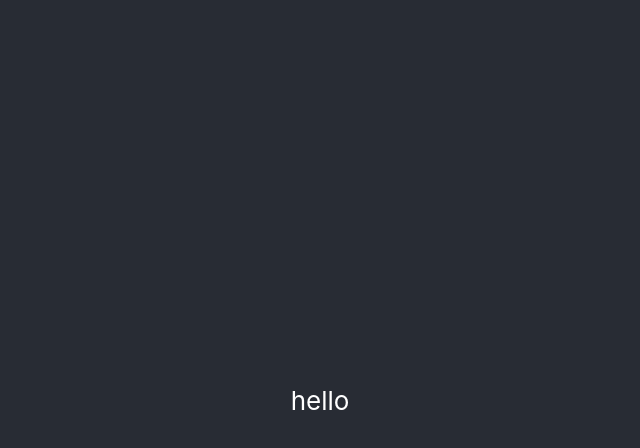
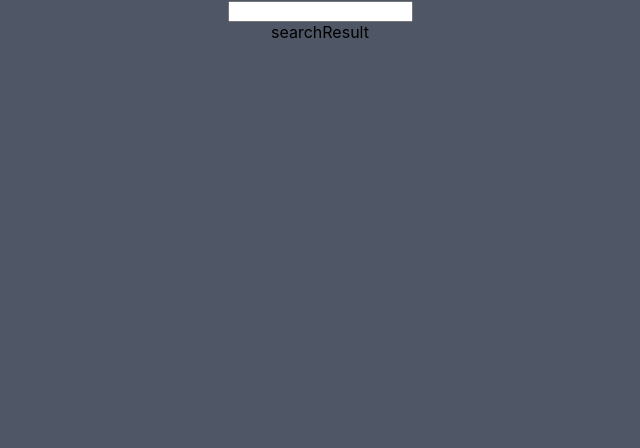
Before and after one commit to sweeptic/my-app2, a React (Create React App) app: page / in a window 1280 px wide. Shown: the top 448 px of the page, without its empty margins (320-960 px from the left). Built offline with nearby package versions, Linux system fonts and the light colour scheme.

Commit message:
move Movie component

```diff
--- a/public/index.html
+++ b/public/index.html
@@ -1,20 +1,18 @@
 <!DOCTYPE html>
 <html lang="en">
-  <head>
+
+<head>
     <meta charset="utf-8" />
     <link rel="icon" href="%PUBLIC_URL%/favicon.ico" />
     <meta name="viewport" content="width=device-width, initial-scale=1" />
     <meta name="theme-color" content="#000000" />
-    <meta
-      name="description"
-      content="Web site created using create-react-app"
-    />
+    <meta name="description" content="Web site created using create-react-app" />
     <link rel="apple-touch-icon" href="%PUBLIC_URL%/logo192.png" />
     <!--
       manifest.json provides metadata used when your web app is installed on a
       user's mobile device or desktop. See https://developers.google.com/web/fundamentals/web-app-manifest/
     -->
-    <link rel="manifest" href="%PUBLIC_URL%/manifest.json" />
+    <!-- <link rel="manifest" href="%PUBLIC_URL%/manifest.json" /> -->
     <!--
       Notice the use of %PUBLIC_URL% in the tags above.
       It will be replaced with the URL of the `public` folder during the build.
@@ -25,8 +23,9 @@
       Learn how to configure a non-root public URL by running `npm run build`.
     -->
     <title>React App</title>
-  </head>
-  <body>
+</head>
+
+<body>
     <noscript>You need to enable JavaScript to run this app.</noscript>
     <div id="root"></div>
     <!--
@@ -39,5 +38,6 @@
       To begin the development, run `npm start` or `yarn start`.
       To create a production bundle, use `npm run build` or `yarn build`.
     -->
-  </body>
+</body>
+
 </html>
--- a/src/App.scss
+++ b/src/App.scss
@@ -1,10 +1,10 @@
 .App {
   text-align: center;
+  background-color: #4f5665;
+  min-height: 100vh;
 }
 
 .App-header {
-  background-color: #282c34;
-  min-height: 100vh;
   display: flex;
   flex-direction: column;
   align-items: center;
--- a/src/App.tsx
+++ b/src/App.tsx
@@ -1,11 +1,10 @@
+import MovieFinder from 'pages/MovieFinder';
 import './App.scss';
 
 const App = () => {
   return (
     <div className="App">
-      <header className="App-header">
-        <span>hello</span>
-      </header>
+      <MovieFinder />
     </div>
   );
 };
--- /dev/null
+++ b/src/pages/MovieFinder.tsx
@@ -0,0 +1,12 @@
+const MovieFinder = () => {
+  return (
+    <section>
+      <div>
+        <input type="text" />
+      </div>
+      <article className="result">searchResult</article>
+    </section>
+  );
+};
+
+export default MovieFinder;
--- a/src/store/store.ts
+++ b/src/store/store.ts
@@ -1,8 +1,8 @@
-import { moviesReducer } from './reducers/moviesReducer';
+// import { moviesReducer } from './reducers/moviesReducer';
 import { configureStore } from '@reduxjs/toolkit';
 
 const reducer = () => {
-  movies: moviesReducer;
+  //   movies: moviesReducer;
 };
 
 export const store = configureStore({
```
